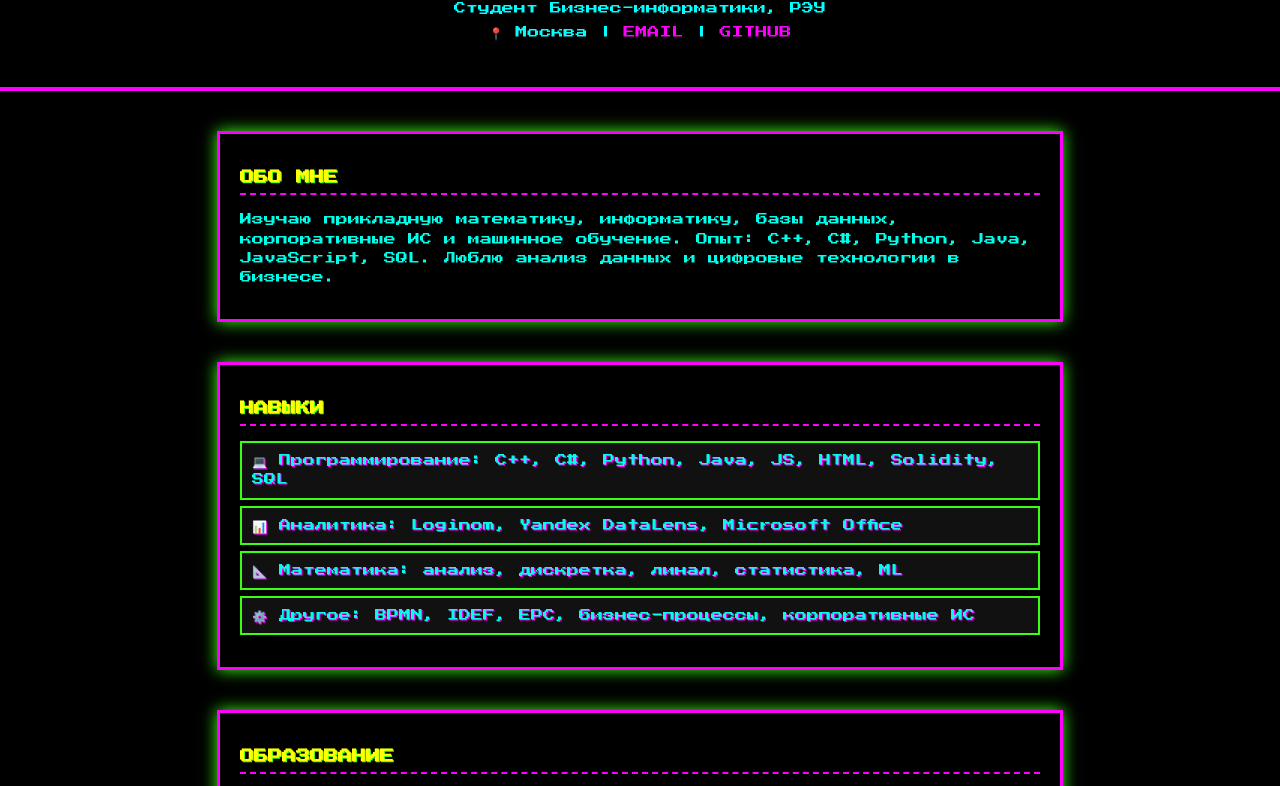
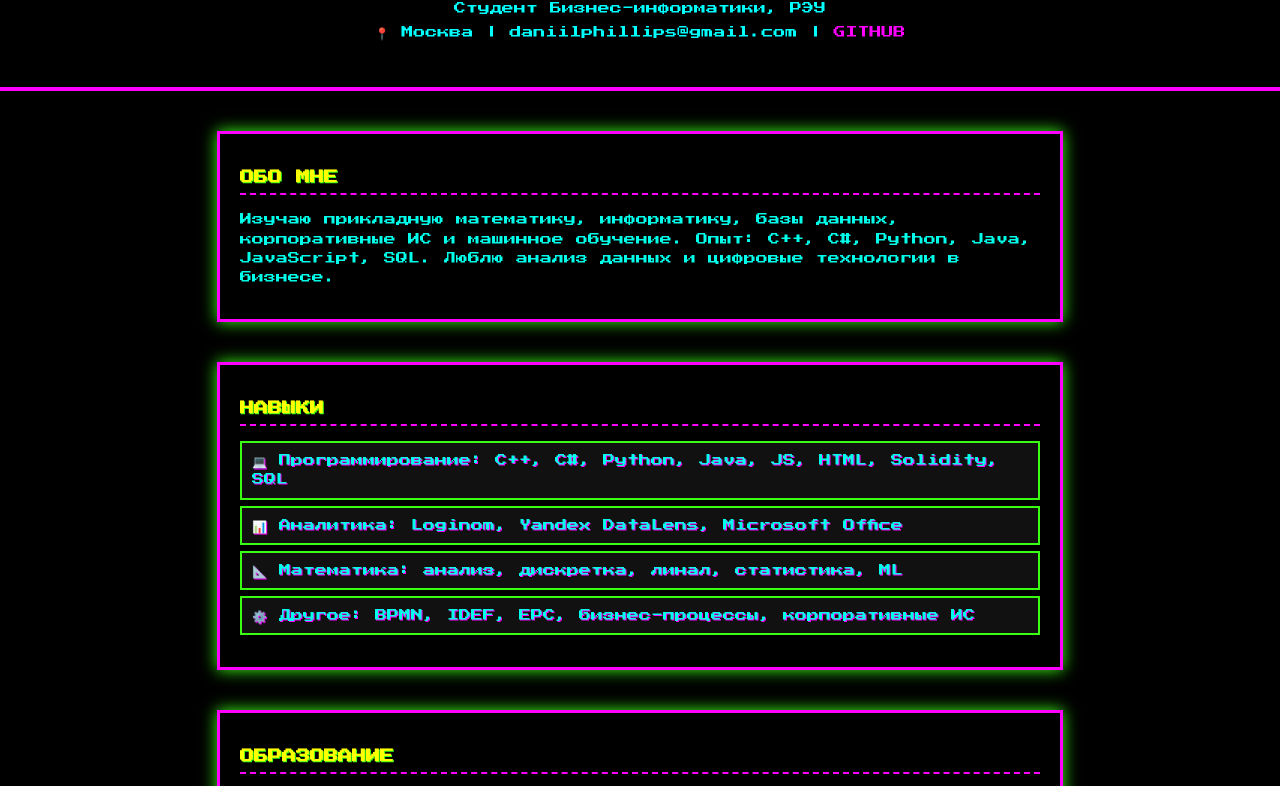
Before and after one commit to DaniilPhillips/DaniilPhillips.github.io, a plain HTML site: page index.html in a window 1280 px wide. Shown: the part 78-864 px from the top of the page. Drawn offline with Linux system fonts and the light colour scheme.

Commit message:
Update index.html

```diff
--- a/index.html
+++ b/index.html
@@ -90,7 +90,7 @@
   <header>
     <h1>ДАНИИЛ ФИЛЛИПС</h1>
     <p>Студент Бизнес-информатики, РЭУ</p>
-    <p>📍 Москва | <a href="mailto:daniilphillips@gmail.com">EMAIL</a> | <a href="https://github.com/DaniilPhillips" target="_blank">GITHUB</a></p>
+    <p>📍 Москва | daniilphillips@gmail.com | <a href="https://github.com/DaniilPhillips" target="_blank">GITHUB</a></p>
   </header>
 
   <section>
```
